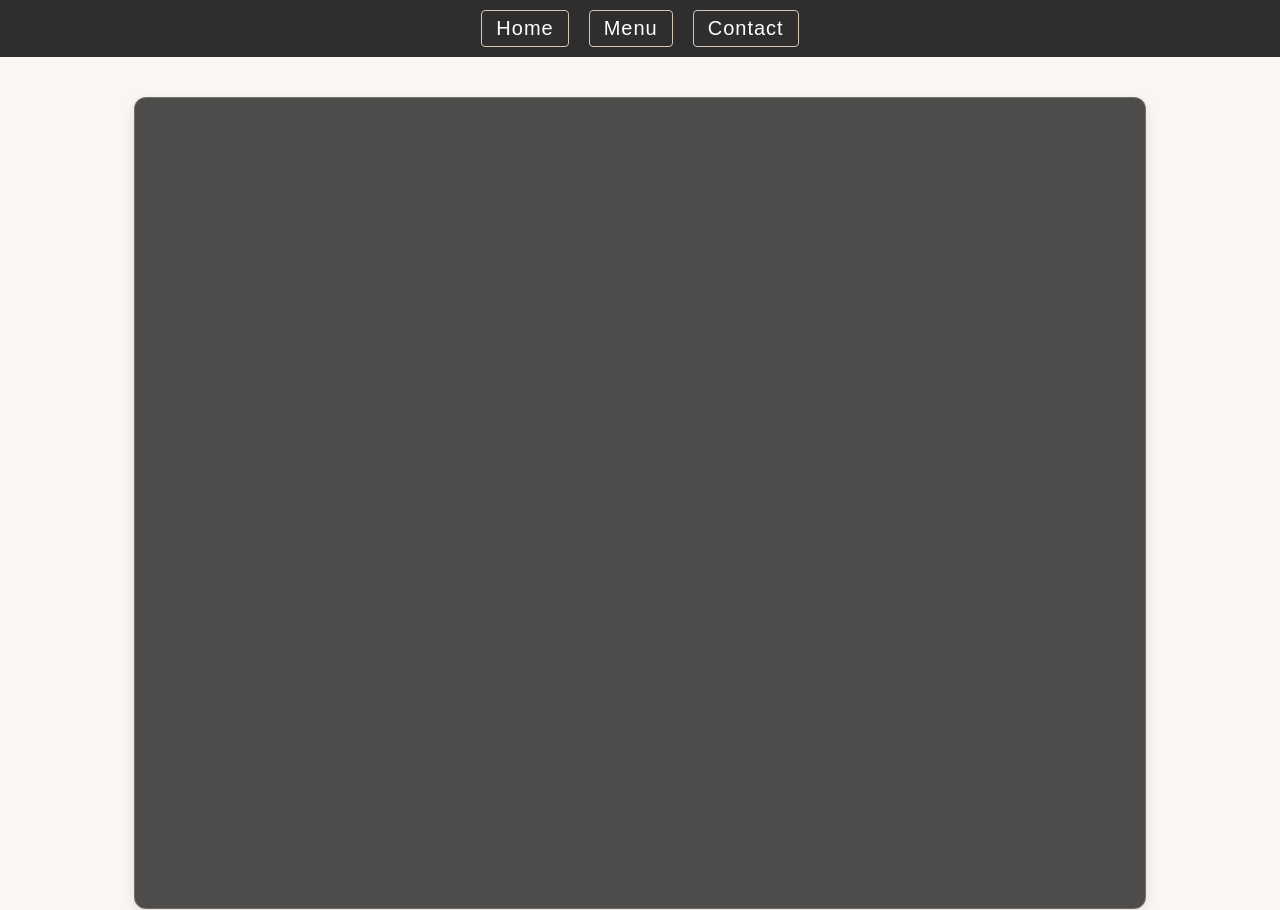
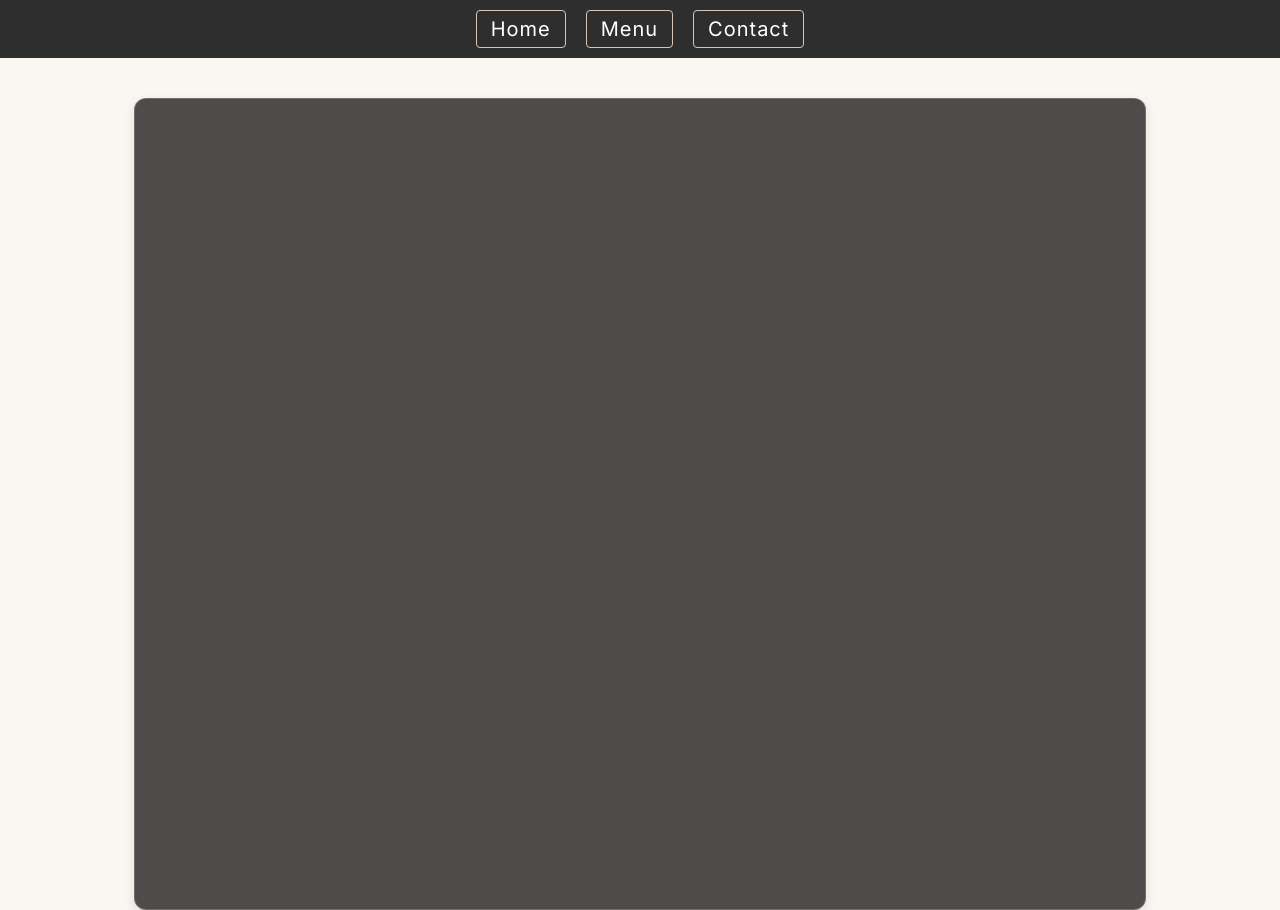
Before and after one commit to sameeksha-dalvi/zen-dining, a website built with webpack: page src/template.html in a window 1280 px wide. Shown: the top 910 px of the page. Built offline with nearby package versions, Linux system fonts and the light colour scheme.

Commit message:
chore: add Inter font setup

```diff
--- a/src/styles.css
+++ b/src/styles.css
@@ -1,3 +1,13 @@
+@font-face {
+  font-family: 'Inter';
+  src: url('./Inter-Regular.woff2') format('woff2'),
+    url('./Inter-Regular.woff') format('woff');
+  font-weight: normal;
+  font-style: normal;
+  font-display: swap;
+}
+
+
 :root {
 
   --bg-main: #FAF7F2;
@@ -18,9 +28,11 @@ body {
   margin: 0;
   display: flex;
   flex-direction: column;
-  gap: 40px
+  gap: 40px;
+  font-family: Inter, system-ui, -apple-system, BlinkMacSystemFont, 'Segoe UI', Roboto, Oxygen, Ubuntu, Cantarell, 'Open Sans', 'Helvetica Neue', sans-serif;
 }
-nav{
+
+nav {
   background-color: var(--nav-bg);
   padding: 10px;
   display: flex;
@@ -29,35 +41,36 @@ nav{
   gap: 20px;
 }
 
-button{
+button {
   background-color: transparent;
   color: var(--btn-text);
   letter-spacing: 1px;
   font-size: 20px;
   padding: 6px 14px;
   border: 1px solid var(--accent-secondary);
-   border-radius: 4px;
+  border-radius: 4px;
+  font-family: Inter, system-ui, -apple-system, BlinkMacSystemFont, 'Segoe UI', Roboto, Oxygen, Ubuntu, Cantarell, 'Open Sans', 'Helvetica Neue', sans-serif;
 }
 
 button:hover {
   background-color: var(--accent-primary);
   border-color: var(--accent-primary);
-  color:var(--btn-text);
+  color: var(--btn-text);
 }
 
 
-#content{
+#content {
   background-color: var(--bg-card);
   width: 1000px;
   margin: 0 auto;
   height: 100vh;
   border: 1px solid rgba(255, 255, 255, 0.2);
   border-radius: 12px;
-  padding:5px;
+  padding: 5px;
   box-shadow: 0 4px 12px rgba(0, 0, 0, 0.1);
 }
 
-footer{
+footer {
   background-color: var(--nav-bg);
   color: var(--btn-text);
   padding: 5px;
--- a/webpack.config.js
+++ b/webpack.config.js
@@ -32,6 +32,10 @@ module.exports = {
                 test: /\.(png|svg|jpg|jpeg|gif)$/i,
                 type: "asset/resource",
             },
+            {
+                test: /\.(woff|woff2|eot|ttf|otf)$/i,
+                type: 'asset/resource',
+            },
         ],
     },
 };
```
Also changed, not shown: src/Inter-Regular.woff (added), src/Inter-Regular.woff2 (added), 2 other files.
